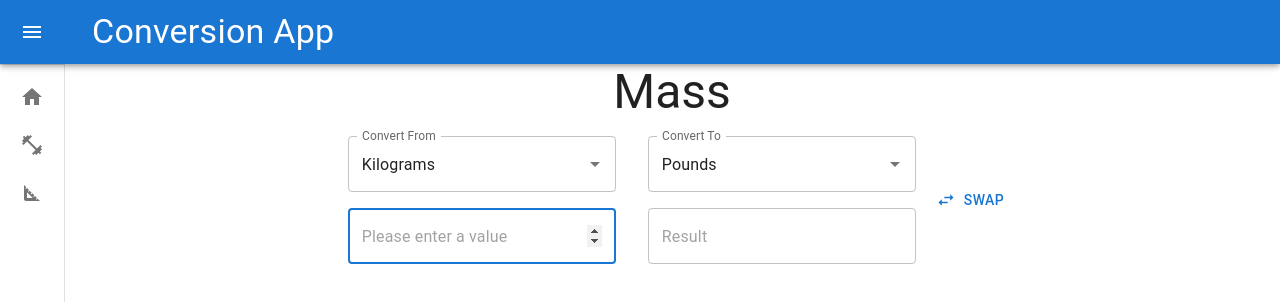
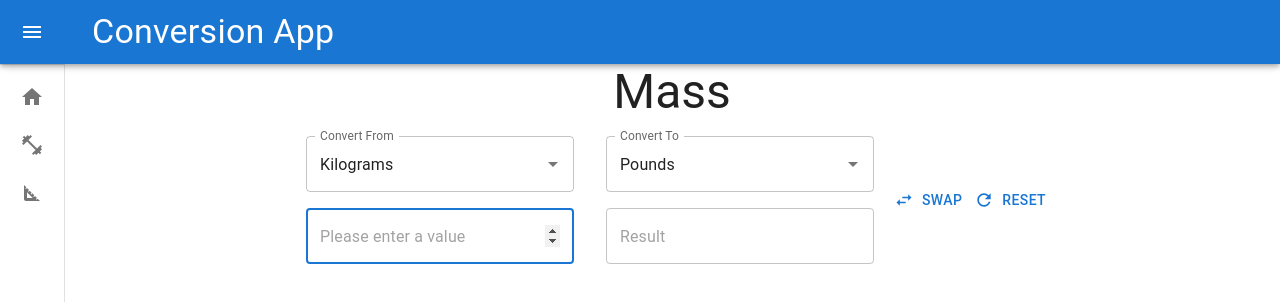
Before and after one commit to MatthewNobes/conversion-app, a React (Create React App) app: page /Mass in a window 1280 px wide. Shown: the top 302 px of the page. Built offline with nearby package versions, Linux system fonts and the light colour scheme.

Commit message:
#16 Setting up reset button

```diff
--- a/src/features/ConversionForm/ConversionForm.js
+++ b/src/features/ConversionForm/ConversionForm.js
@@ -1,8 +1,15 @@
 import css from "./ConversionForm.module.css";
-import { Autocomplete, TextField, Typography, Box } from "@mui/material";
+import {
+  Autocomplete,
+  TextField,
+  Typography,
+  Box,
+  Button,
+} from "@mui/material";
 import { useFormik } from "formik";
-import React, { useState } from "react";
+import React, { useState, forceUpdate } from "react";
 import SwapButton from "./SwapButton";
+import ResetButton from "./ResetButton";
 
 const ConversionFormHeader = (props) => (
   <Typography variant="h3" variantMapping="h2">
@@ -26,7 +33,6 @@ const Form = (props) => {
       convertTo: convertTo,
 
       valueToConvert: valueToConvert,
-      result: result,
     },
 
     onSubmit: (values) => {
@@ -38,6 +44,8 @@ const Form = (props) => {
       appendResult(conversionResult);
     },
   });
+
+  console.log("rerendered");
 
   return (
     <form className={css.ConversionForm} onSubmit={formik.handleSubmit}>
@@ -75,7 +83,6 @@ const Form = (props) => {
           value={formik.values.valueToConvert}
         />
       </Box>
-
       <Box sx={{ minWidth: "300px", p: 1 }}>
         <Autocomplete
           disablePortal
@@ -104,12 +111,17 @@ const Form = (props) => {
           value={result}
         />
       </Box>
-
       <SwapButton
         changeFn={formik.setFieldValue}
         reCalculateFn={formik.submitForm}
         startValue={formik.values.convertFrom}
         endValue={formik.values.convertTo}
+      />
+      <ResetButton
+        values={formik.values}
+        changeFn={formik.setFieldValue}
+        defaultStartUnit={props.defaultStartUnit}
+        defaultEndUnit={props.defaultEndUnit}
       />
     </form>
   );
--- /dev/null
+++ b/src/features/ConversionForm/ResetButton/ResetButton.js
@@ -0,0 +1,25 @@
+import { Button } from "@mui/material";
+import RefreshIcon from "@mui/icons-material/Refresh";
+
+const resetFields = (values, changeFn, defaultStartUnit, defaultEndUnit) => {
+  changeFn("convertFrom", defaultStartUnit);
+  changeFn("convertTo", defaultEndUnit);
+  changeFn("valueToConvert", NaN);
+  console.log(values);
+};
+
+export const ResetButton = (props) => (
+  <Button
+    startIcon={<RefreshIcon />}
+    onClick={() =>
+      resetFields(
+        props.values,
+        props.changeFn,
+        props.defaultStartUnit,
+        props.defaultEndUnit
+      )
+    }
+  >
+    Reset
+  </Button>
+);
--- /dev/null
+++ b/src/features/ConversionForm/ResetButton/index.js
@@ -0,0 +1,2 @@
+import { ResetButton } from "./ResetButton";
+export default ResetButton;
```
